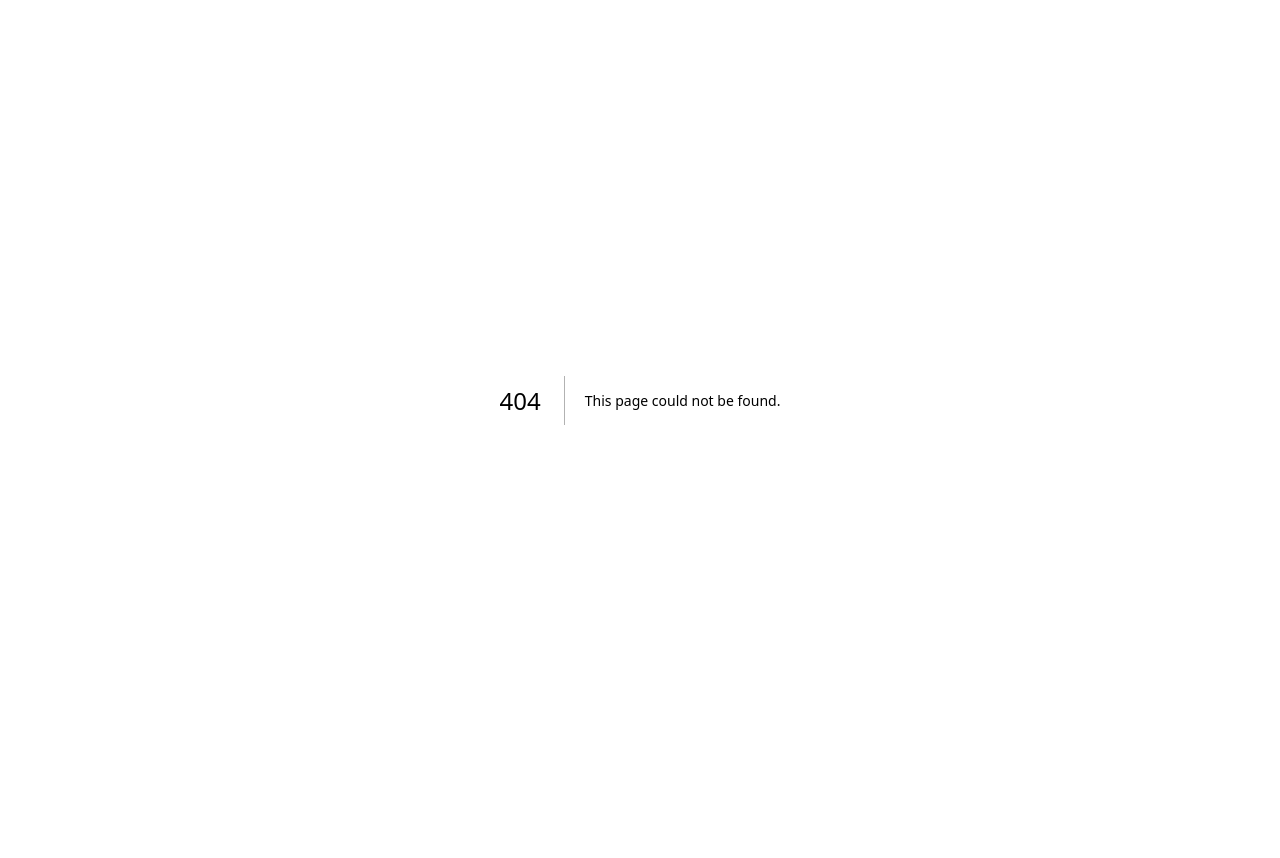
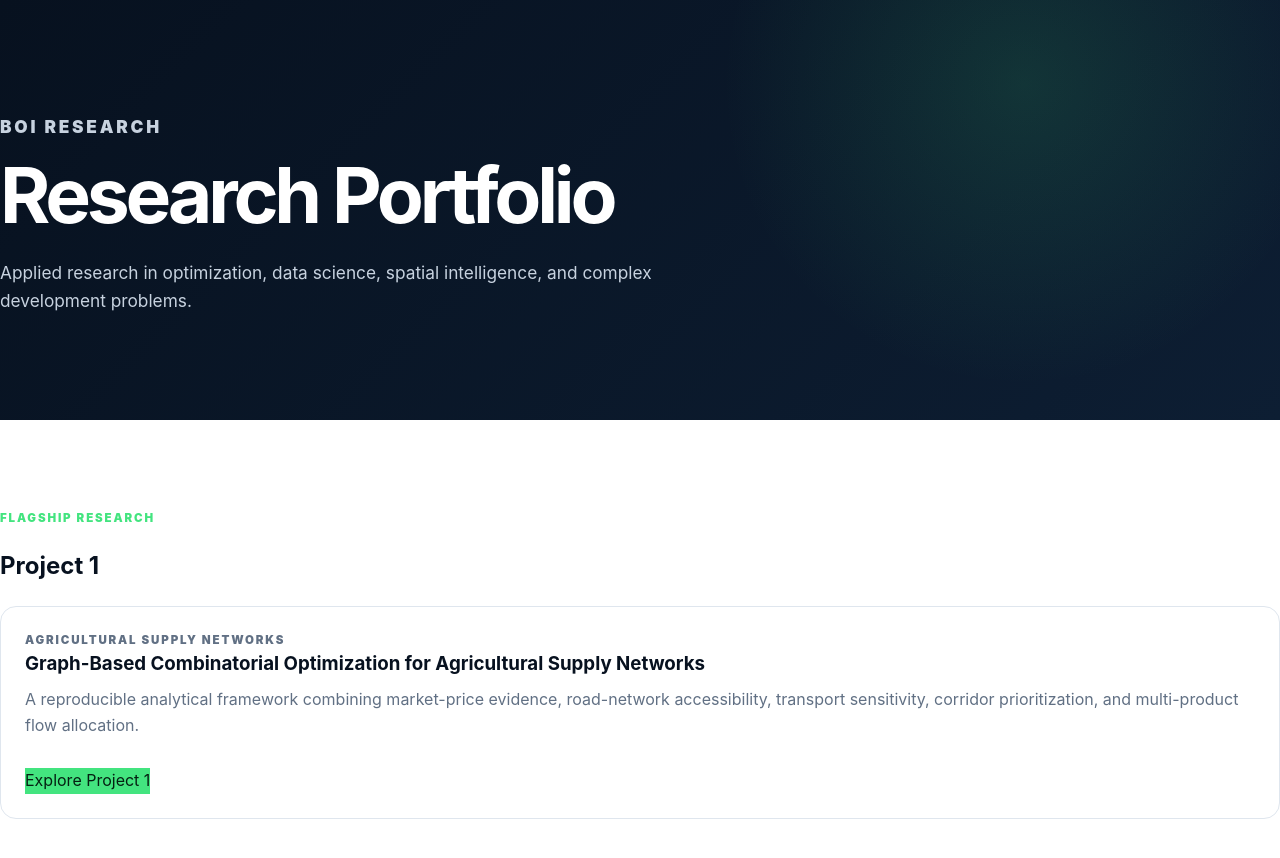
Before and after one commit to Boi2026/burundi-optimization, a Next.js app: page /research in a window 1280 px wide. Before the commit this address had no page. Shown: the top 858 px of the page. Before the commit the page ends 800 px from the top, so only its background shows below. Built offline with nearby package versions, Linux system fonts and the light colour scheme.

Commit message:
Add research portfolio route
This file contains the layout and content for the Research page, including sections for the hero and flagship research project.

```diff
--- /dev/null
+++ b/app/research/page.tsx
@@ -0,0 +1,39 @@
+import Link from "next/link";
+
+export default function ResearchPage() {
+  return (
+    <main>
+      <section className="hero">
+        <p className="eyebrow">BOI Research</p>
+        <h1>Research Portfolio</h1>
+        <p className="lede">
+          Applied research in optimization, data science, spatial intelligence,
+          and complex development problems.
+        </p>
+      </section>
+
+      <section className="section">
+        <div className="section-heading">
+          <p className="eyebrow">Flagship research</p>
+          <h2>Project 1</h2>
+        </div>
+
+        <article className="card">
+          <p className="eyebrow">Agricultural supply networks</p>
+          <h3>Graph-Based Combinatorial Optimization for Agricultural Supply Networks</h3>
+          <p>
+            A reproducible analytical framework combining market-price evidence,
+            road-network accessibility, transport sensitivity, corridor
+            prioritization, and multi-product flow allocation.
+          </p>
+
+          <div className="actions">
+            <Link className="button primary" href="/research/project-1">
+              Explore Project 1
+            </Link>
+          </div>
+        </article>
+      </section>
+    </main>
+  );
+}
```
